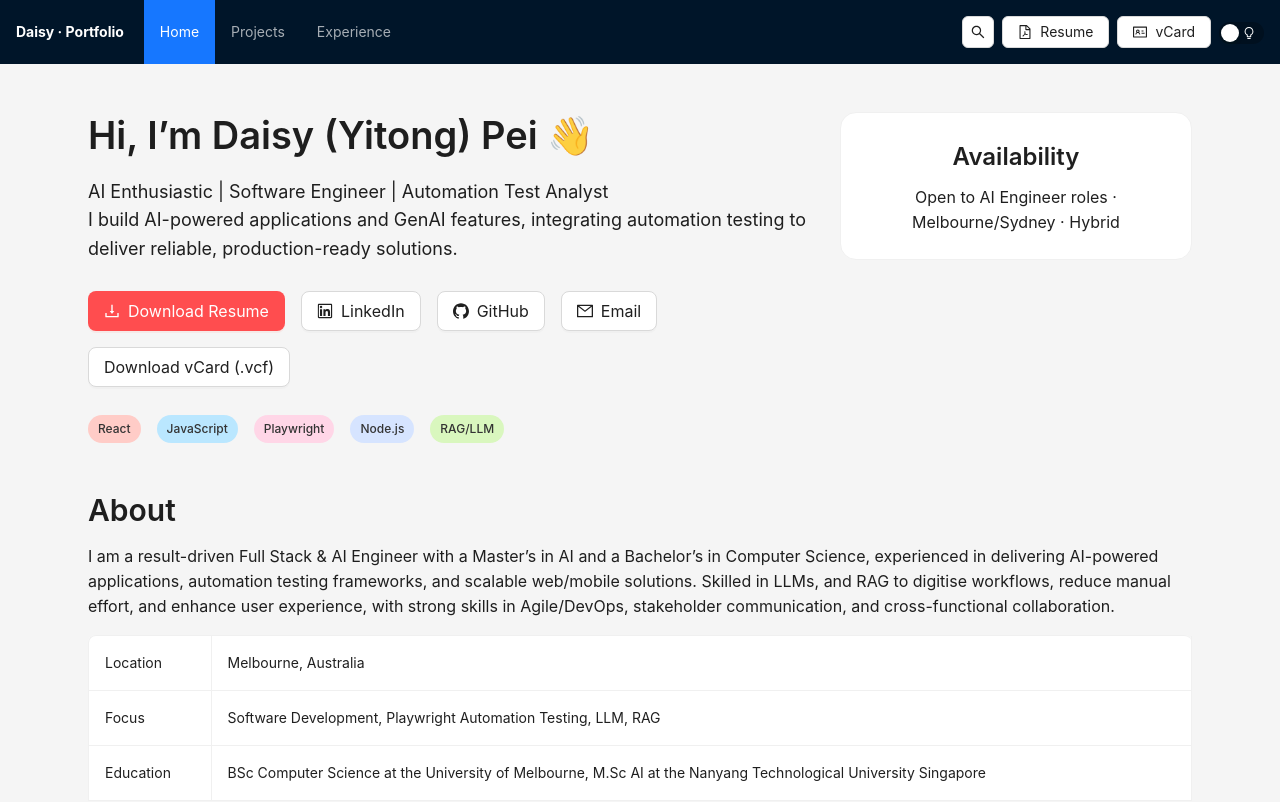
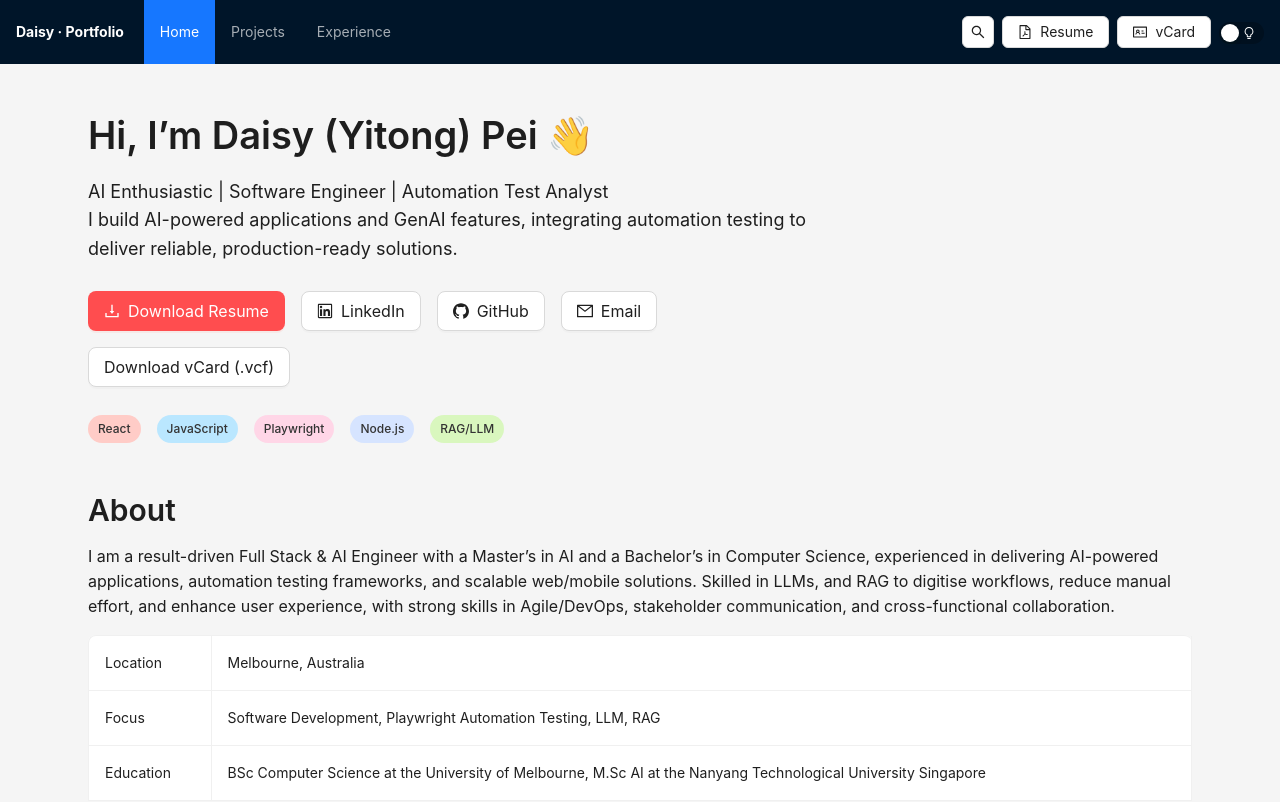
Before and after one commit to 1tongp/Personal-Website, a Next.js app: page / in a window 1280 px wide. Shown: the top 802 px of the page. Built offline with nearby package versions, Linux system fonts and the light colour scheme.

Commit message:
mute the availability section

```diff
--- a/app/page.tsx
+++ b/app/page.tsx
@@ -81,7 +81,7 @@ export default function Page() {
             </Space>
           </Space>
         </Col>
-        <Col xs={24} lg={8}>
+        {/* <Col xs={24} lg={8}>
           <Card style={{borderRadius: 16}} bodyStyle={{padding: 24}}>
             <Typography.Title level={3} style={{textAlign: 'center', marginTop: 4}}>
               Availability
@@ -90,7 +90,7 @@ export default function Page() {
               Open to AI Engineer roles · Melbourne/Sydney · Hybrid
             </Typography.Paragraph>
           </Card>
-        </Col>
+        </Col> */}
       </Row>
 
       {/* About */}
```
